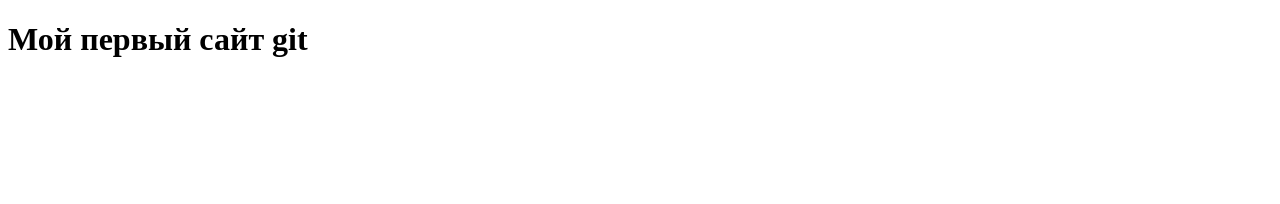
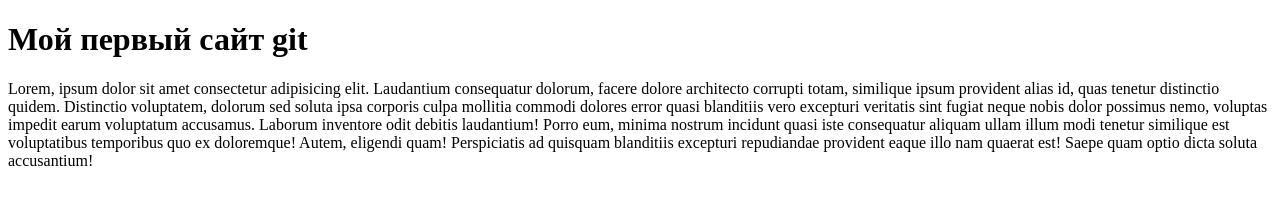
Before and after one commit to evikseregina/gititem, a plain HTML site: page index.html in a window 1280 px wide. Drawn offline with Linux system fonts and the light colour scheme.

Commit message:
second info

```diff
--- a/index.html
+++ b/index.html
@@ -10,7 +10,16 @@
 
 <body>
     <h1>Мой первый сайт git</h1>
+    <p>Lorem, ipsum dolor sit amet consectetur adipisicing elit. Laudantium consequatur dolorum, facere dolore
+        architecto corrupti totam, similique ipsum provident alias id, quas tenetur distinctio quidem. Distinctio
+        voluptatem, dolorum sed soluta ipsa corporis culpa mollitia commodi dolores error quasi blanditiis vero
+        excepturi veritatis sint fugiat neque nobis dolor possimus nemo, voluptas impedit earum voluptatum accusamus.
+        Laborum inventore odit debitis laudantium! Porro eum, minima nostrum incidunt quasi iste consequatur aliquam
+        ullam illum modi tenetur similique est voluptatibus temporibus quo ex doloremque! Autem, eligendi quam!
+        Perspiciatis ad quisquam blanditiis excepturi repudiandae provident eaque illo nam quaerat est! Saepe quam optio
+        dicta soluta accusantium!</p>
 
 </body>
 
+
 </html>
```
